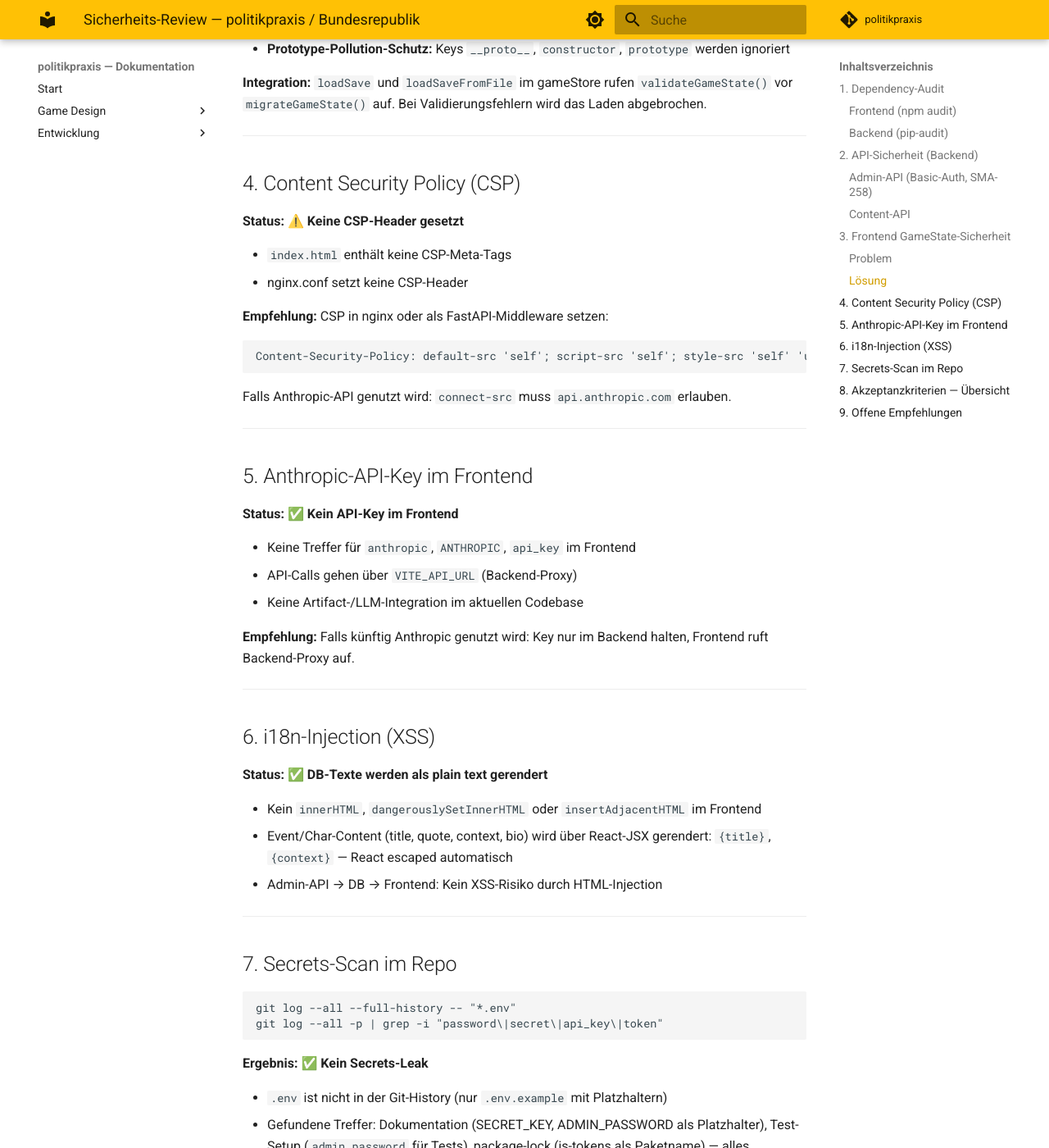
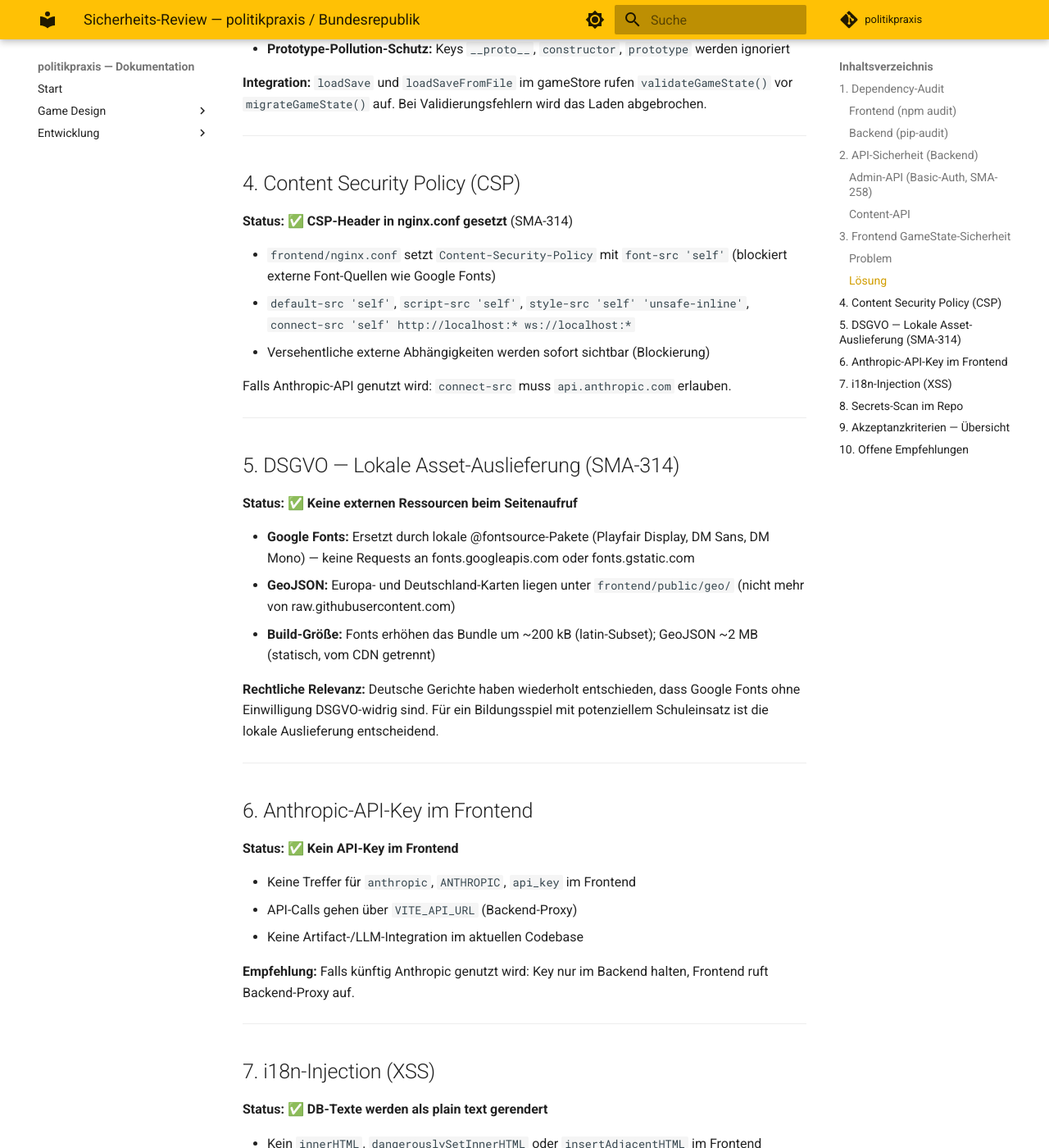
Before and after one commit to lichtbaer/politikpraxis, an MkDocs documentation site: the page built from docs/security-review.md, in a window 1280 px wide and 1400 px high, scrolled down 2174 px. Shown: the whole window at 82% size. Built offline with MkDocs 1.6.1 and Material for MkDocs 9.7.7, drawn with Linux system fonts in a browser that asks for light colours; comment, search, counter and statistics services are not loaded; some of the changed text lies outside the part shown.

Commit message:
[SMA-314] DSGVO: Lokale Auslieferung — Google Fonts, GeoJSON, externe Assets (#92)
* SMA-314: Google Fonts und GeoJSON lokal ausliefern (DSGVO)

- Fonts: @fontsource (Playfair Display, DM Sans, DM Mono) statt Google Fonts
- GeoJSON: europe.geojson und germany-bundeslaender.geojson in public/geo/
- StartMapView: lokale Pfade /geo/* statt raw.githubusercontent.com
- nginx: CSP-Header mit font-src 'self'

Co-authored-by: lichtbaer <lichtbaer@users.noreply.github.com>

* SMA-314: Disclaimer und Security-Doku aktualisieren

- common.json/game.json: Datenschutz-Hinweis zu lokaler Auslieferung
- security-review.md: CSP-Status, DSGVO-Abschnitt, Build-Größe

Co-authored-by: lichtbaer <lichtbaer@users.noreply.github.com>

---------

Co-authored-by: Cursor Agent <cursoragent@cursor.com>

````diff
--- a/docs/security-review.md
+++ b/docs/security-review.md
@@ -74,22 +74,29 @@ Der GameState wird in localStorage gespeichert. Ein Spieler kann den Inhalt manu
 
 ## 4. Content Security Policy (CSP)
 
-**Status:** ⚠️ **Keine CSP-Header gesetzt**
+**Status:** ✅ **CSP-Header in nginx.conf gesetzt** (SMA-314)
 
-- `index.html` enthält keine CSP-Meta-Tags
-- nginx.conf setzt keine CSP-Header
-
-**Empfehlung:** CSP in nginx oder als FastAPI-Middleware setzen:
-
-```
-Content-Security-Policy: default-src 'self'; script-src 'self'; style-src 'self' 'unsafe-inline'; connect-src 'self' https://api.anthropic.com;
-```
+- `frontend/nginx.conf` setzt `Content-Security-Policy` mit `font-src 'self'` (blockiert externe Font-Quellen wie Google Fonts)
+- `default-src 'self'`, `script-src 'self'`, `style-src 'self' 'unsafe-inline'`, `connect-src 'self' http://localhost:* ws://localhost:*`
+- Versehentliche externe Abhängigkeiten werden sofort sichtbar (Blockierung)
 
 Falls Anthropic-API genutzt wird: `connect-src` muss `api.anthropic.com` erlauben.
 
 ---
 
-## 5. Anthropic-API-Key im Frontend
+## 5. DSGVO — Lokale Asset-Auslieferung (SMA-314)
+
+**Status:** ✅ **Keine externen Ressourcen beim Seitenaufruf**
+
+- **Google Fonts:** Ersetzt durch lokale @fontsource-Pakete (Playfair Display, DM Sans, DM Mono) — keine Requests an fonts.googleapis.com oder fonts.gstatic.com
+- **GeoJSON:** Europa- und Deutschland-Karten liegen unter `frontend/public/geo/` (nicht mehr von raw.githubusercontent.com)
+- **Build-Größe:** Fonts erhöhen das Bundle um ~200 kB (latin-Subset); GeoJSON ~2 MB (statisch, vom CDN getrennt)
+
+**Rechtliche Relevanz:** Deutsche Gerichte haben wiederholt entschieden, dass Google Fonts ohne Einwilligung DSGVO-widrig sind. Für ein Bildungsspiel mit potenziellem Schuleinsatz ist die lokale Auslieferung entscheidend.
+
+---
+
+## 6. Anthropic-API-Key im Frontend
 
 **Status:** ✅ **Kein API-Key im Frontend**
 
@@ -139,12 +146,14 @@ git log --all -p | grep -i "password\|secret\|api_key\|token"
 | Keine API-Keys im Frontend-Bundle | ✅ |
 | DB-Texte nie als innerHTML gerendert | ✅ |
 | Kein Secrets-Leak in Git-History | ✅ |
+| Keine externen Fonts/GeoJSON (DSGVO) | ✅ (SMA-314) |
+| CSP-Header blockiert externe Fonts | ✅ |
 
 ---
 
-## 9. Offene Empfehlungen
+## 10. Offene Empfehlungen
 
 1. **Rate-Limiting** für Admin-API (z.B. slowapi)
-2. **CSP-Header** in nginx oder FastAPI setzen
 3. **pip-audit** in CI/CD integrieren (z.B. nach `pip install -r requirements.txt`)
 4. **`.env`** explizit in `.gitignore` aufnehmen, falls noch nicht vorhanden
+5. ~~**CSP-Header** in nginx setzen~~ — erledigt (SMA-314)
````
Also changed, not shown: other parts of docs/security-review.md (+3 -3 lines), frontend/src/styles/global.css (+9 -1 lines), 10 other files.
